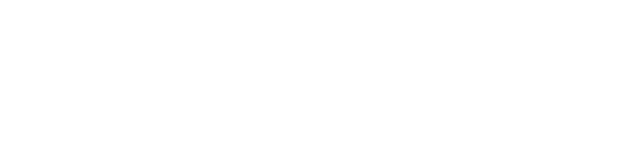
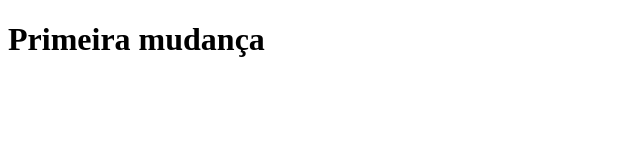
Before and after one commit to EduRKL/devsuperior-git, a plain HTML site: page index.html in a window 1280 px wide. Shown: the whole page, without its empty margins (0-640 px from the left). Drawn offline with Linux system fonts and the light colour scheme.

Commit message:
primeira mudança

```diff
--- a/index.html
+++ b/index.html
@@ -7,6 +7,6 @@
     <title>Document</title>
 </head>
 <body>
-
+    <h1>Primeira mudança</h1>
 </body>
 </html>
```
